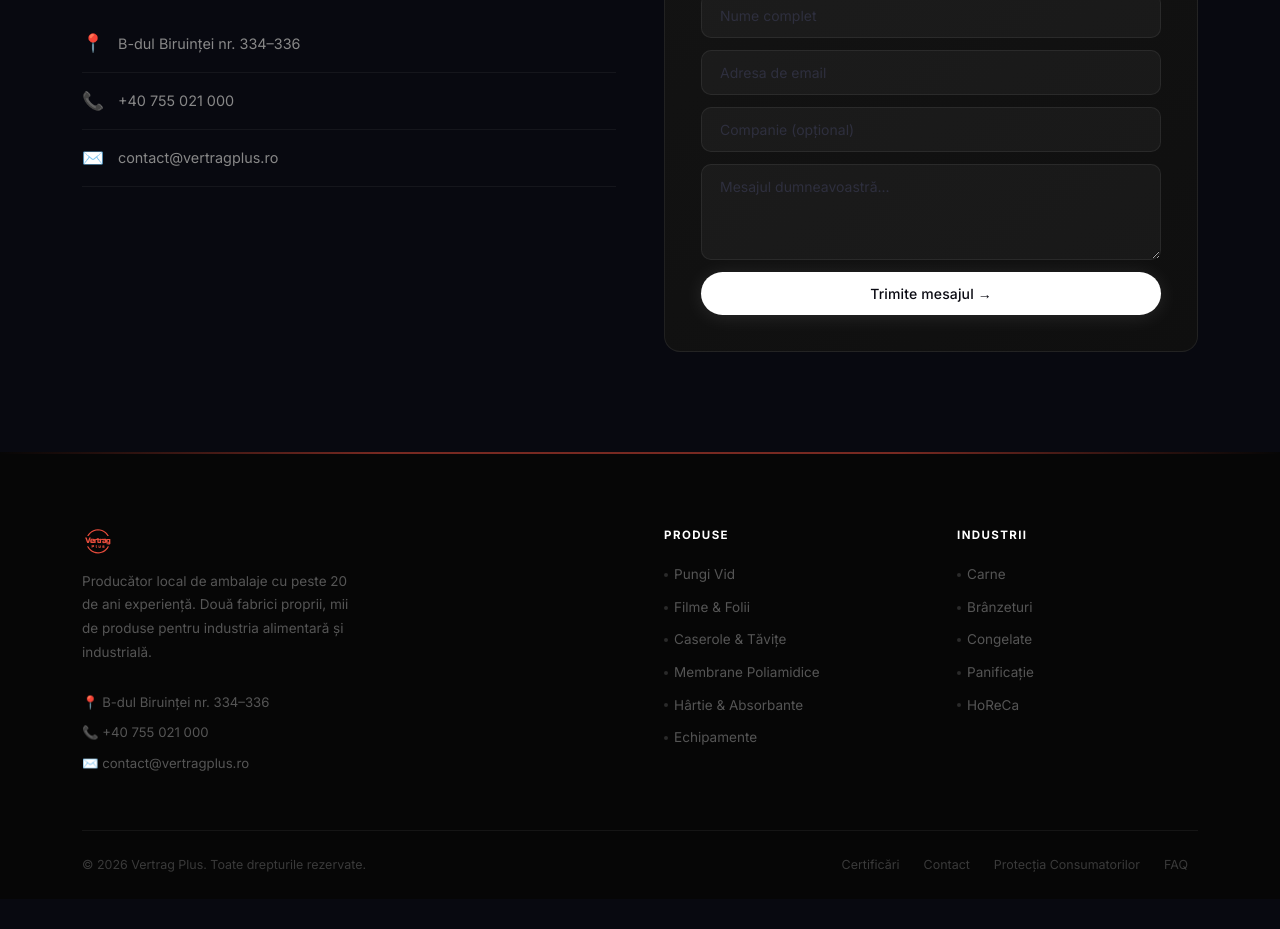
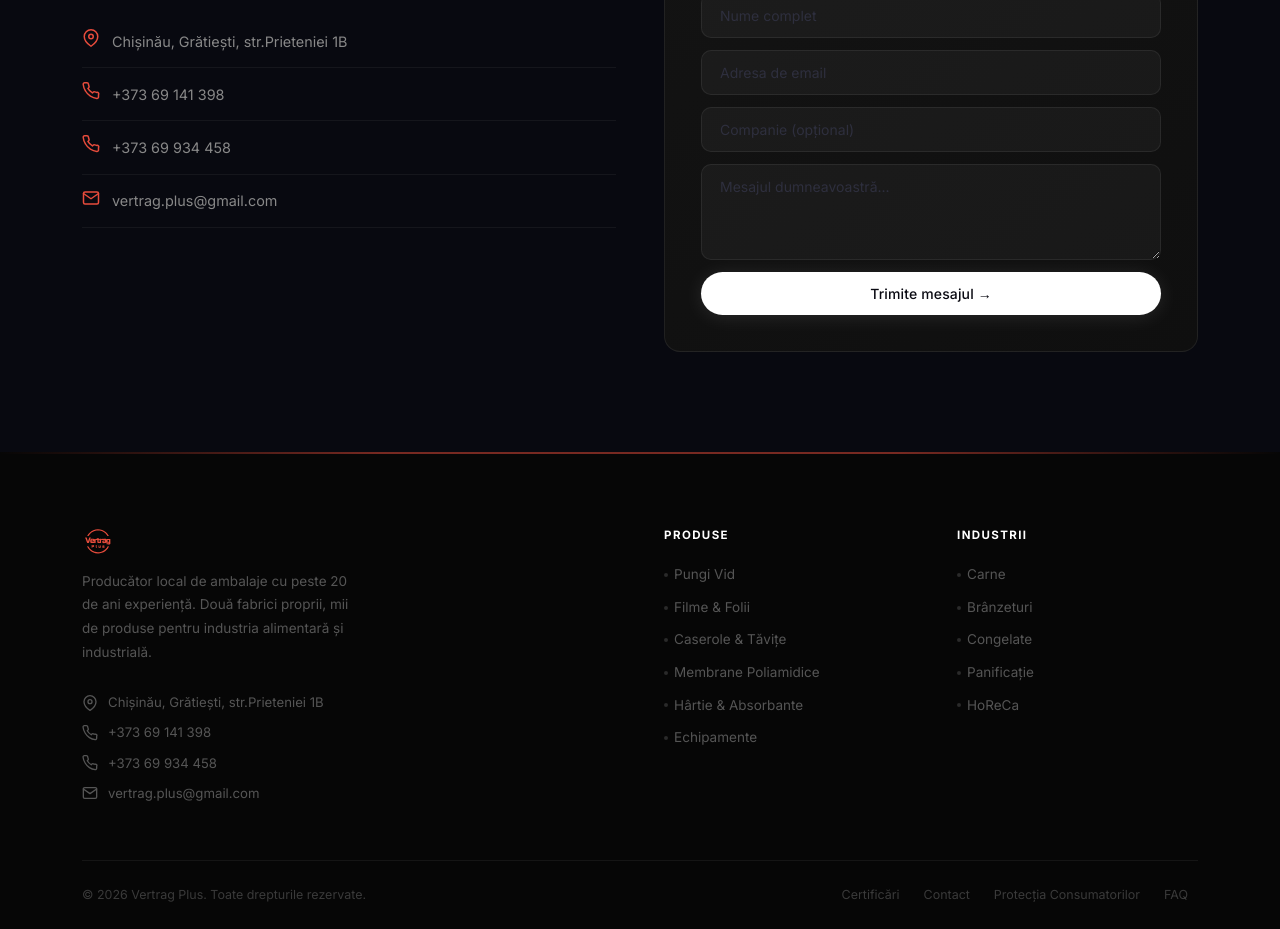
Before and after one commit to nelu11221/vertrag, a React (Create React App) app: page /despre in a window 1280 px wide. Shown: the part 2640-3569 px from the top of the page. Before the commit the page ends 3539 px from the top, so only its background shows below. Built offline with nearby package versions, Linux system fonts and the light colour scheme.

Commit message:
Ready for deployment

```diff
--- a/src/components/Footer.js
+++ b/src/components/Footer.js
@@ -2,6 +2,26 @@ import React from 'react';
 import { Link } from 'react-router-dom';
 import './Footer.css';
 import { useLang } from '../context/LanguageContext';
+
+const IconPin = () => (
+  <svg width="16" height="16" viewBox="0 0 24 24" fill="none" stroke="currentColor" strokeWidth="2" strokeLinecap="round" strokeLinejoin="round">
+    <path d="M21 10c0 7-9 13-9 13S3 17 3 10a9 9 0 0 1 18 0z"/>
+    <circle cx="12" cy="10" r="3"/>
+  </svg>
+);
+
+const IconPhone = () => (
+  <svg width="16" height="16" viewBox="0 0 24 24" fill="none" stroke="currentColor" strokeWidth="2" strokeLinecap="round" strokeLinejoin="round">
+    <path d="M22 16.92v3a2 2 0 0 1-2.18 2 19.79 19.79 0 0 1-8.63-3.07A19.5 19.5 0 0 1 4.69 12a19.79 19.79 0 0 1-3.07-8.67A2 2 0 0 1 3.62 1h3a2 2 0 0 1 2 1.72c.127.96.361 1.903.7 2.81a2 2 0 0 1-.45 2.11L7.91 8.6a16 16 0 0 0 6 6l.96-.96a2 2 0 0 1 2.11-.45c.907.339 1.85.573 2.81.7A2 2 0 0 1 22 16.92z"/>
+  </svg>
+);
+
+const IconMail = () => (
+  <svg width="16" height="16" viewBox="0 0 24 24" fill="none" stroke="currentColor" strokeWidth="2" strokeLinecap="round" strokeLinejoin="round">
+    <path d="M4 4h16c1.1 0 2 .9 2 2v12c0 1.1-.9 2-2 2H4c-1.1 0-2-.9-2-2V6c0-1.1.9-2 2-2z"/>
+    <polyline points="22,6 12,13 2,6"/>
+  </svg>
+);
 
 export default function Footer() {
   const { t } = useLang();
@@ -15,9 +35,10 @@ export default function Footer() {
             <img src="/images/logo.svg" alt="Vertrag Plus" style={{ height: 32, marginBottom: 12 }} />
             <p className="footer-desc">{t.footer.desc}</p>
             <div className="footer-contact">
-              <div className="footer-contact-row">📍 B-dul Biruinței nr. 334–336</div>
-              <div className="footer-contact-row">📞 +40 755 021 000</div>
-              <div className="footer-contact-row">✉️ contact@vertragplus.ro</div>
+              <div className="footer-contact-row"><IconPin /> Chișinău, Grătiești, str.Prieteniei 1B</div>
+              <div className="footer-contact-row"><IconPhone /> +373 69 141 398</div>
+              <div className="footer-contact-row"><IconPhone /> +373 69 934 458</div>
+              <div className="footer-contact-row"><IconMail /> vertrag.plus@gmail.com</div>
             </div>
           </div>
 
--- a/src/pages/Despre.js
+++ b/src/pages/Despre.js
@@ -180,12 +180,29 @@ export default function Despre() {
             <div>
               <p style={{ color: '#666', marginBottom: 32, lineHeight: 1.75, fontSize: '0.95rem' }}>{td.contactDesc}</p>
               {[
-                { icon: '📍', text: 'B-dul Biruinței nr. 334–336' },
-                { icon: '📞', text: '+40 755 021 000' },
-                { icon: '✉️', text: 'contact@vertragplus.ro' },
+                { icon: (
+                    <svg width="18" height="18" viewBox="0 0 24 24" fill="none" stroke="currentColor" strokeWidth="2" strokeLinecap="round" strokeLinejoin="round">
+                      <path d="M21 10c0 7-9 13-9 13S3 17 3 10a9 9 0 0 1 18 0z"/><circle cx="12" cy="10" r="3"/>
+                    </svg>
+                  ), text: 'Chișinău, Grătiești, str.Prieteniei 1B' },
+                { icon: (
+                    <svg width="18" height="18" viewBox="0 0 24 24" fill="none" stroke="currentColor" strokeWidth="2" strokeLinecap="round" strokeLinejoin="round">
+                      <path d="M22 16.92v3a2 2 0 0 1-2.18 2 19.79 19.79 0 0 1-8.63-3.07A19.5 19.5 0 0 1 4.69 12a19.79 19.79 0 0 1-3.07-8.67A2 2 0 0 1 3.62 1h3a2 2 0 0 1 2 1.72c.127.96.361 1.903.7 2.81a2 2 0 0 1-.45 2.11L7.91 8.6a16 16 0 0 0 6 6l.96-.96a2 2 0 0 1 2.11-.45c.907.339 1.85.573 2.81.7A2 2 0 0 1 22 16.92z"/>
+                    </svg>
+                  ), text: '+373 69 141 398' },
+                { icon: (
+                    <svg width="18" height="18" viewBox="0 0 24 24" fill="none" stroke="currentColor" strokeWidth="2" strokeLinecap="round" strokeLinejoin="round">
+                      <path d="M22 16.92v3a2 2 0 0 1-2.18 2 19.79 19.79 0 0 1-8.63-3.07A19.5 19.5 0 0 1 4.69 12a19.79 19.79 0 0 1-3.07-8.67A2 2 0 0 1 3.62 1h3a2 2 0 0 1 2 1.72c.127.96.361 1.903.7 2.81a2 2 0 0 1-.45 2.11L7.91 8.6a16 16 0 0 0 6 6l.96-.96a2 2 0 0 1 2.11-.45c.907.339 1.85.573 2.81.7A2 2 0 0 1 22 16.92z"/>
+                    </svg>
+                  ), text: '+373 69 934 458' },
+                { icon: (
+                    <svg width="18" height="18" viewBox="0 0 24 24" fill="none" stroke="currentColor" strokeWidth="2" strokeLinecap="round" strokeLinejoin="round">
+                      <path d="M4 4h16c1.1 0 2 .9 2 2v12c0 1.1-.9 2-2 2H4c-1.1 0-2-.9-2-2V6c0-1.1.9-2 2-2z"/><polyline points="22,6 12,13 2,6"/>
+                    </svg>
+                  ), text: 'vertrag.plus@gmail.com' },
               ].map((item, i) => (
                 <div key={i} style={{ display: 'flex', alignItems: 'center', gap: 12, padding: '14px 0', borderBottom: '1px solid rgba(255,255,255,0.05)', fontSize: '0.9rem', color: '#888' }}>
-                  <span style={{ fontSize: '1.1rem', width: 24 }}>{item.icon}</span>
+                  <span style={{ color: '#e74c3c', flexShrink: 0 }}>{item.icon}</span>
                   {item.text}
                 </div>
               ))}
```
